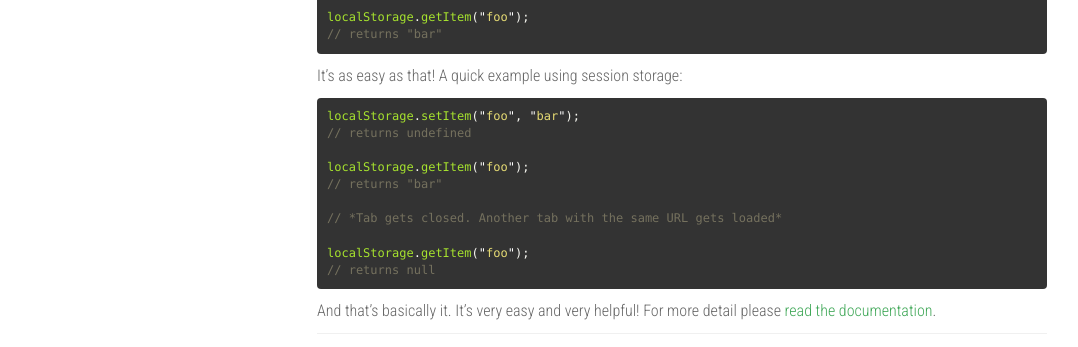
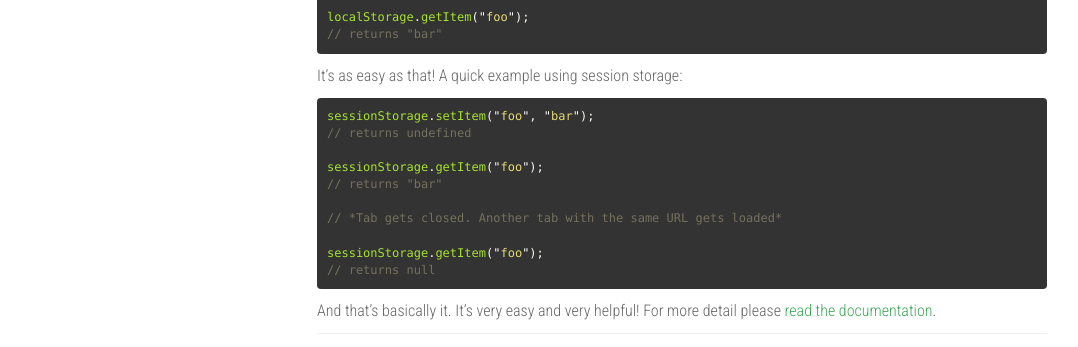
Before and after one commit to alexander-schreiner/alexander-schreiner.github.io, a Jekyll site: the page built from _blog/writing-web-storage-and-indexed-db-in-javascript.md, in a window 1280 px wide and 1001 px high. Shown: the part 511-858 px from the top of the window, without its empty margins (53-1131 px from the left). Built offline with Jekyll 4.4.1, drawn with Linux system fonts in a browser that asks for light colours; nearby versions of some CDN libraries; comment, search, counter and statistics services are not loaded.

Commit message:
Update writing-web-storage-and-indexed-db-in-javascript.md

````diff
--- a/_blog/writing-web-storage-and-indexed-db-in-javascript.md
+++ b/_blog/writing-web-storage-and-indexed-db-in-javascript.md
@@ -32,15 +32,15 @@ localStorage.getItem("foo");
 
 It's as easy as that! A quick example using session storage:
 ```javascript
-localStorage.setItem("foo", "bar");
+sessionStorage.setItem("foo", "bar");
 // returns undefined
 
-localStorage.getItem("foo");
+sessionStorage.getItem("foo");
 // returns "bar"
 
 // *Tab gets closed. Another tab with the same URL gets loaded*
 
-localStorage.getItem("foo");
+sessionStorage.getItem("foo");
 // returns null
 ```
 
````
